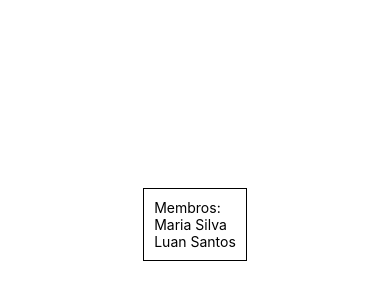
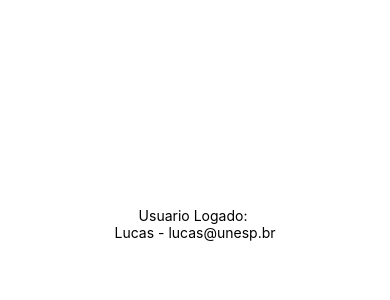
Before and after one commit to flavianarumi/topicos, a React Native app: screen / in a window 390 px wide. Shown: the part 248-548 px from the top of the page. Built offline with nearby package versions, Linux system fonts and the light colour scheme.

Commit message:
add if e usuariologado

```diff
--- a/App.js
+++ b/App.js
@@ -86,22 +86,38 @@
 // }
 
 // --------------------------------------------
+// import React from "react";
+// import { Text, SafeAreaView, View, StyleSheet, Button } from "react-native";
+// import Familia from "./componentes/Familia.js";
+// import Membros from "./componentes/Membros.js";
+// import Card from "./componentes/Card.js";
+// import styles from "./estilos.js"
+
+// export default function App () {
+//   return (
+//     <View style={styles.container}>
+//       <Card>
+//         <Familia>
+//           <Membros nome="Maria" sobrenome="Silva"/>
+//           <Membros nome="Luan" sobrenome="Santos"/>
+//         </Familia>
+//       </Card>
+//     </View>
+//   )
+// }
+
+// --------------------------------------------
 import React from "react";
 import { Text, SafeAreaView, View, StyleSheet, Button } from "react-native";
-import Familia from "./componentes/Familia.js";
-import Membros from "./componentes/Membros.js";
-import Card from "./componentes/Card.js";
-import styles from "./estilos.js"
+import UsuarioLogado from "./componentes/UsuarioLogado";
+import styles from "./estilos";
 
-export default function App () {
+export default function App() {
   return (
-    <View style={styles.container}>
-      <Card>
-        <Familia>
-          <Membros nome="Maria" sobrenome="Silva"/>
-          <Membros nome="Luan" sobrenome="Santos"/>
-        </Familia>
-      </Card>
-    </View>
+    <SafeAreaView style={styles.container}>
+      <UsuarioLogado usuario={ {nome: 'Lucas', email: 'lucas@unesp.br'} }></UsuarioLogado>
+      <UsuarioLogado usuario={ {email: 'rui@unesp.br'} }></UsuarioLogado>
+      <UsuarioLogado usuario={ {} }></UsuarioLogado>
+    </SafeAreaView>
   )
 }
--- /dev/null
+++ b/componentes/If.js
@@ -0,0 +1,9 @@
+import React from "react";
+
+export default props => {
+    if(props.teste) {
+        return props.children
+    } else {
+        return false
+    }
+}
--- /dev/null
+++ b/componentes/UsuarioLogado.js
@@ -0,0 +1,20 @@
+import React from "react";
+import { Text } from "react-native";
+import If from "./If";
+import styles from "../estilos"
+
+export default props => {
+    const usuario = props.usuario || {}
+
+    return(
+        <>
+            <If teste = {usuario && usuario.nome && usuario.email}>
+                {/* <If teste={usuario && Object.keys[usuario].length !==0>} */}
+                <Text style={styles.TextGrande}>Usuario Logado: </Text>
+                <Text style={styles.TextGrande}>
+                    {usuario.nome} - {usuario.email}
+                </Text>
+            </If>
+        </>
+    )
+}
```
